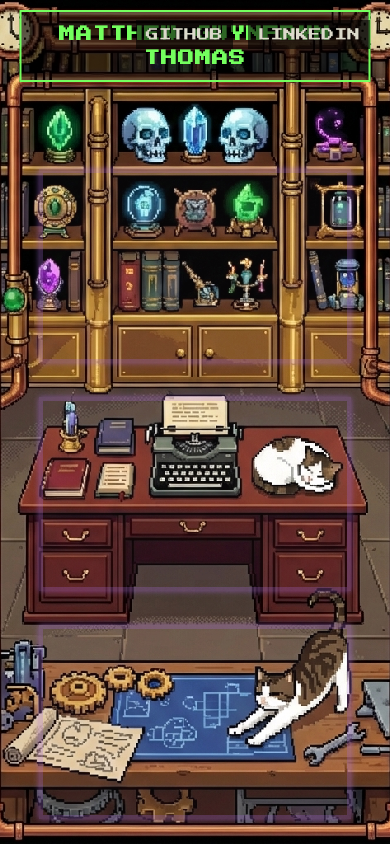
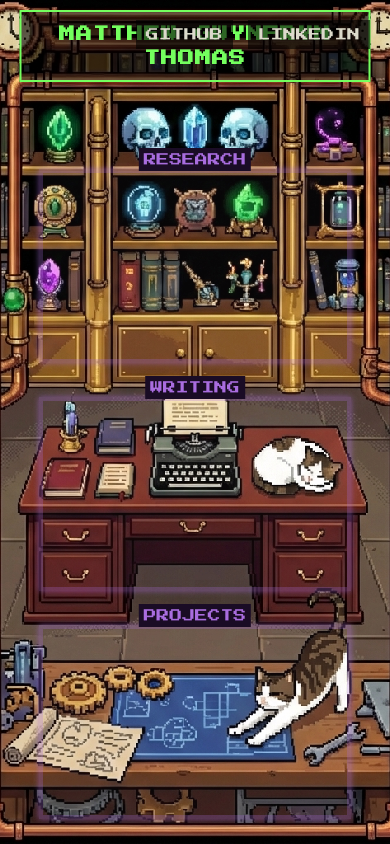
Before and after one commit to matthewgthomas/matthewgthomas.github.io, a React (Vite) app: page /#/ in a window 390 px wide. Built offline with nearby package versions, Linux system fonts and the light colour scheme.

Commit message:
Always show hotspot labels on mobile

```diff
--- a/src/pages/Home.css
+++ b/src/pages/Home.css
@@ -82,6 +82,13 @@
 
 .hotspot:hover .hotspot-label {
     display: block;
+}
+
+/* Show hotspot labels on mobile/table */
+@media (max-width: 1024px) {
+    .hotspot-label {
+        display: block;
+    }
 }
 
 /* --- HOTSPOT POSITIONS --- */
```
